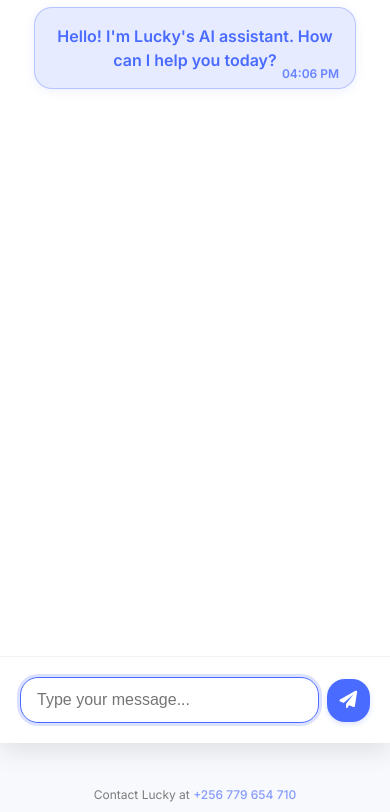
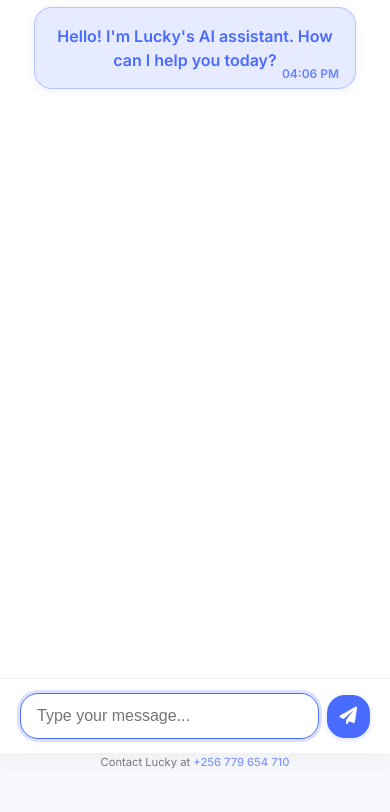
Before and after one commit to 0788178984/LUCKY-S-AI, a plain HTML site: page index.html in a window 390 px wide. Shown: the part 71-883 px from the top of the page. After the commit the page ends 844 px from the top, so only its background shows below. Drawn offline with Linux system fonts and the light colour scheme.

Commit message:
Add files via upload

```diff
--- a/styles.css
+++ b/styles.css
@@ -262,18 +262,20 @@ body {
 }
 
 @media (max-width: 768px) {
+    body {
+        background-color: var(--background-color) !important;
+        overflow: hidden;
+        height: 100vh;
+        position: relative;
+        margin: 0;
+        padding: 0;
+    }
+
     .chat-container {
-        margin: 0 0 30px 0;
-        height: calc(100vh - 30px);
+        margin: 0;
+        height: calc(100% - 20px);
         width: 100%;
         border-radius: 0;
-    }
-
-    body {
-        background-color: var(--background-color) !important;
-        overflow-y: auto;
-        height: auto;
-        min-height: 100vh;
     }
 
     .chat-header {
@@ -298,8 +300,8 @@ body {
         gap: 0.5rem;
     }
 
-    #message-input {
-        padding: 0.9rem 1.1rem;
+    .chat-input {
+        padding: 0.875rem 1.25rem;
     }
 
     #send-button {
@@ -311,14 +313,20 @@ body {
     }
 
     .contact-footer {
-        font-size: 0.7rem;
-        padding: 0.4rem;
+        font-size: 0.65rem;
+        padding: 0.15rem;
+        height: 20px;
         position: fixed;
         bottom: 0;
         left: 0;
         right: 0;
         width: 100%;
         background-color: var(--background-color);
+        display: flex;
+        align-items: center;
+        justify-content: center;
+        box-sizing: border-box;
+        margin: 0;
     }
 }
 
@@ -416,11 +424,11 @@ body {
 /* Footer styles */
 .contact-footer {
     text-align: center;
-    padding: 0.5rem;
-    font-size: 0.75rem;
+    padding: 0.25rem;
+    font-size: 0.7rem;
     color: var(--text-color);
     opacity: 0.65; /* Setting opacity to 65% as requested */
-    margin-top: 0.25rem;
+    margin-top: 0;
     position: relative;
     z-index: 10;
     background-color: var(--background-color);
```
